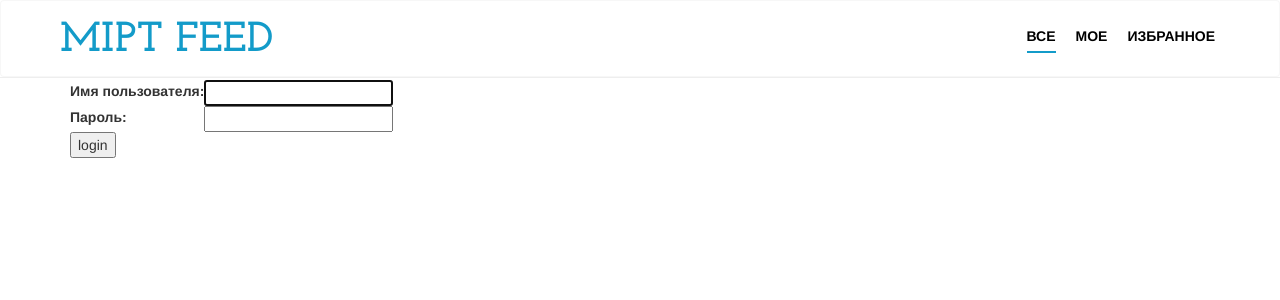
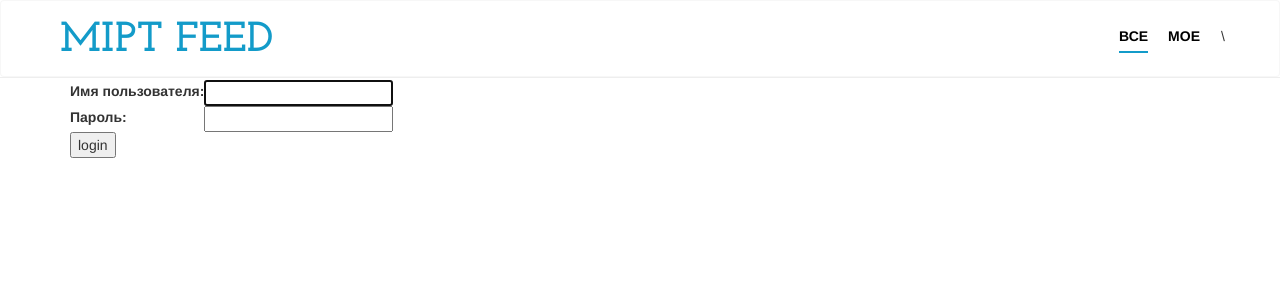
Before and after one commit to mizabrik/miptfeed, a Django app: page /users/login/ in a window 1280 px wide. Shown: the top 300 px of the page. Run offline with Django 3.2, Linux system fonts and the light colour scheme; parts of the project's set-up code (start-up, migrations or seed data) failed here and were passed over; some libraries are stand-ins or nearby versions.

Commit message:
fix shit

```diff
--- a/miptfeed/templates/base.html
+++ b/miptfeed/templates/base.html
@@ -1,7 +1,7 @@
 <!DOCTYPE html>{% load static bootstrap %}
 <html lang="ru" class=" js no-touch">
   <head>
-    <title>Tempo | HTML5 Responsive Bootstrap Template</title>
+    <title>MIPT feed</title>
     <meta charset="utf-8">
     <meta name="viewport" content="width=device-width, initial-scale=1">
     <script type="text/javascript" src="{% static 'js/jquery.min.js' %}"></script>
@@ -27,10 +27,10 @@
             <a class="navbar-brand" href="/">MIPT feed</a>
           </div>
           <div class="collapse navbar-collapse" id="myNavbar">
+            <ul class="nav navbar-nav navbar-right">\</ul>
             <ul class="nav navbar-nav navbar-right">
               <li class="active"><a href="#all">Все</a></li>
               <li><a href="{% url 'users:social:begin' 'vk-oauth2' %}">Мое</a></li>
-              <li><a href="#best">Избранное</a></li>
             </ul>
           </div>
         </div>
```
Also changed, not shown: db.sqlite3 (deleted), 1 other file.
